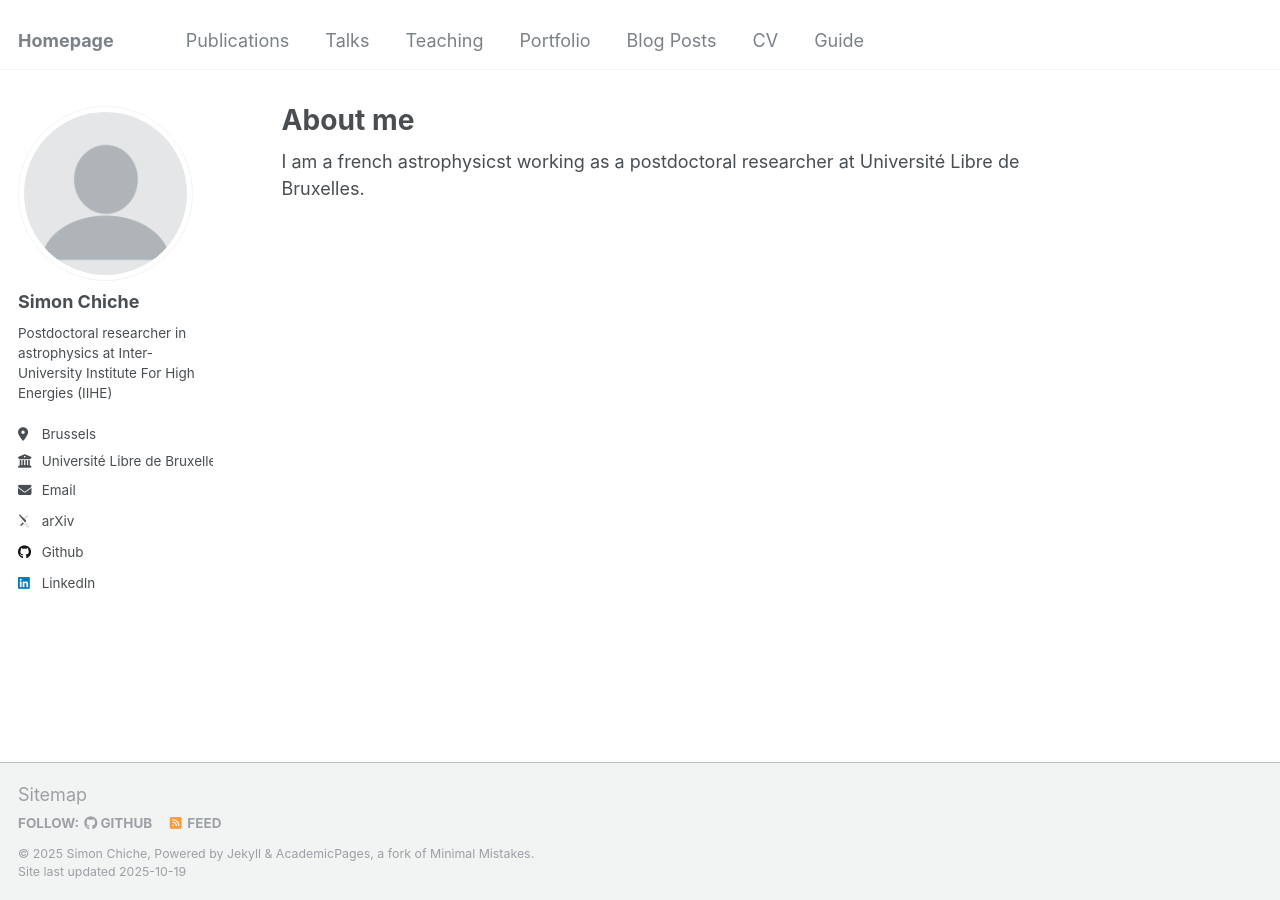
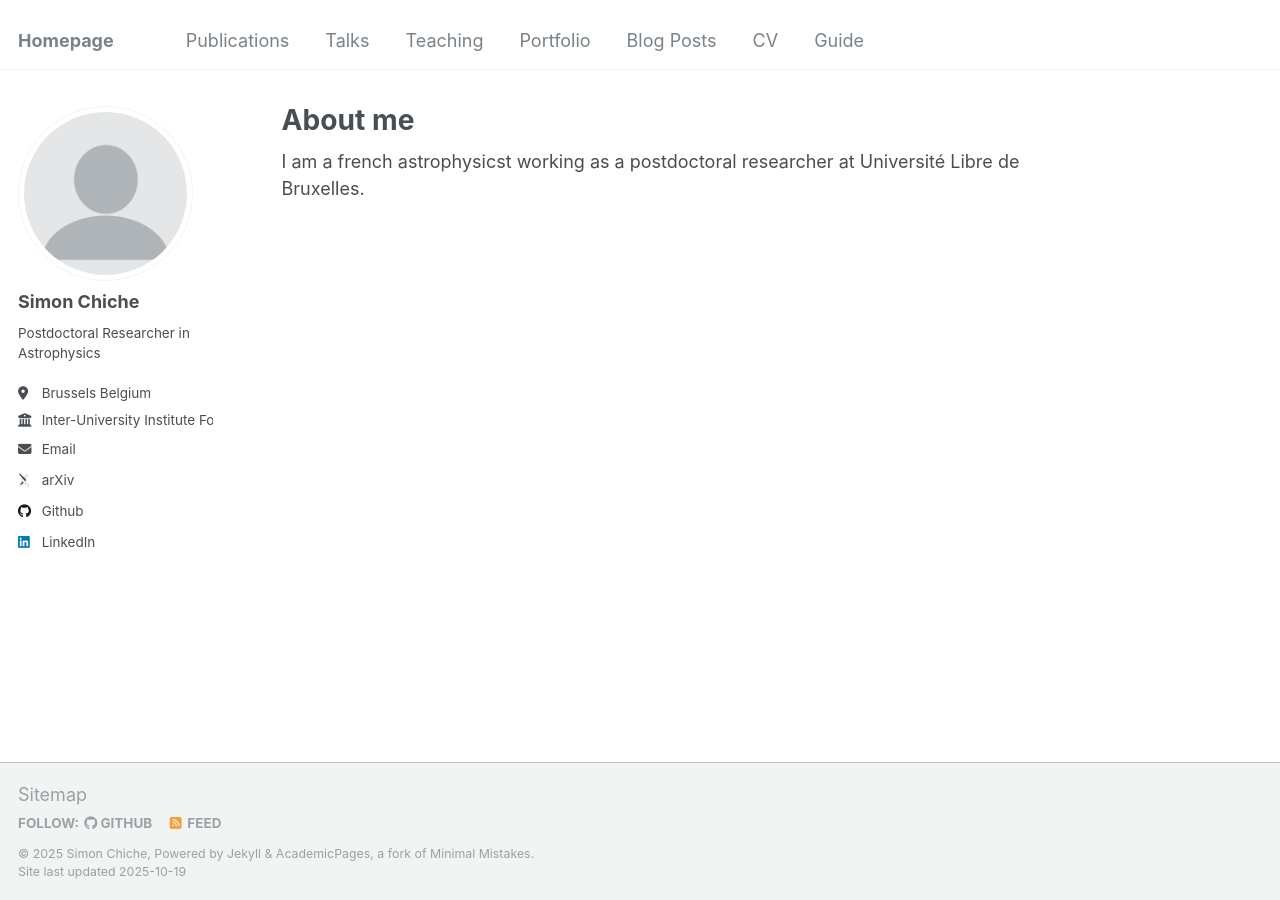
Before and after one commit to simonchiche/simonchiche.github.io, a Jekyll site: the page built from _pages/about.md, in a window 1280 px wide. Built offline with Jekyll 4.4.1, drawn with Linux system fonts in a browser that asks for light colours; some web fonts are replaced.

Commit message:
updating config file

```diff
--- a/_config.yml
+++ b/_config.yml
@@ -24,9 +24,9 @@ author:
   avatar           : "profile.png"
   name             : "Simon Chiche"
   pronouns         : # example: "she/her"
-  bio              : "Postdoctoral researcher in astrophysics at  Inter-University Institute For High Energies (IIHE)"
-  location         : "Brussels"
-  employer         : "Université Libre de Bruxelles"
+  bio              : "Postdoctoral Researcher in Astrophysics"
+  location         : "Brussels Belgium"
+  employer         : "Inter-University Institute For High Energies (Université Libre de Bruxelles)"
   uri              : # URL
   email            : "simon.chiche@ulb.be"
 
```
